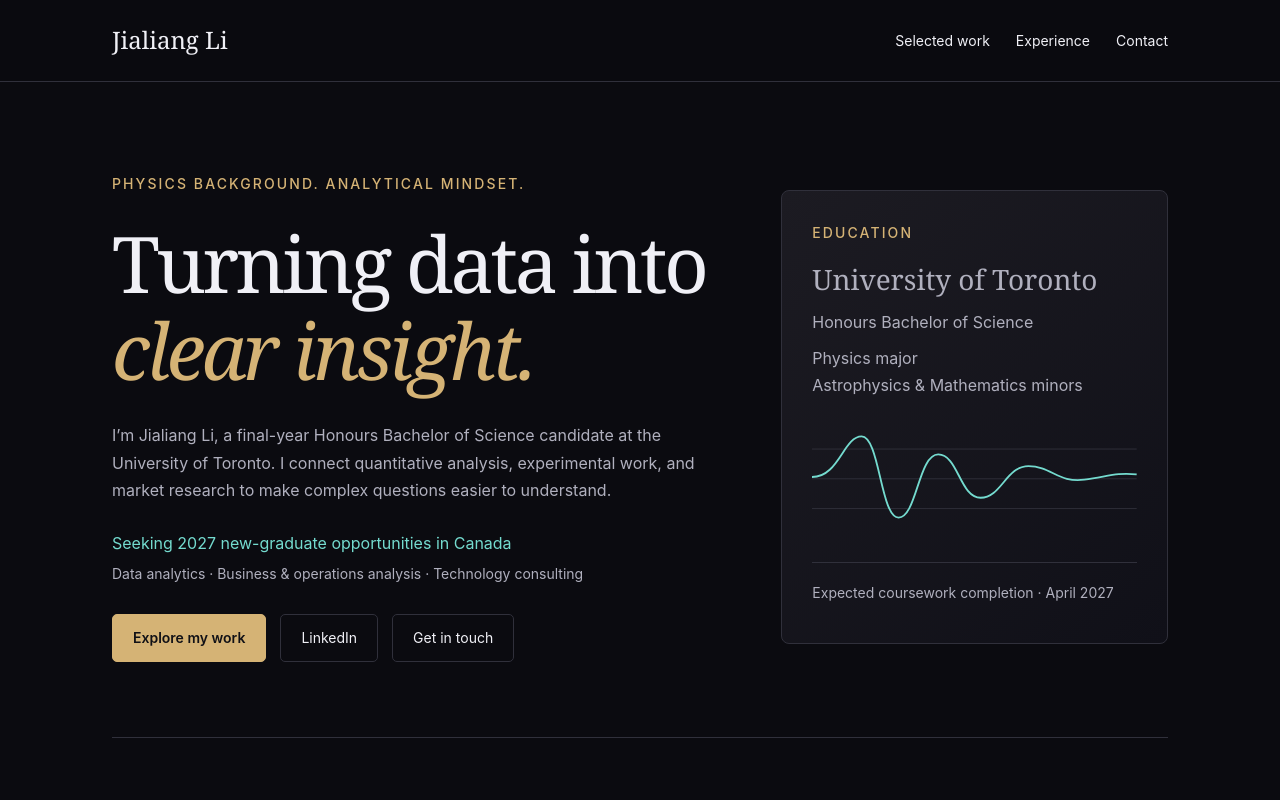
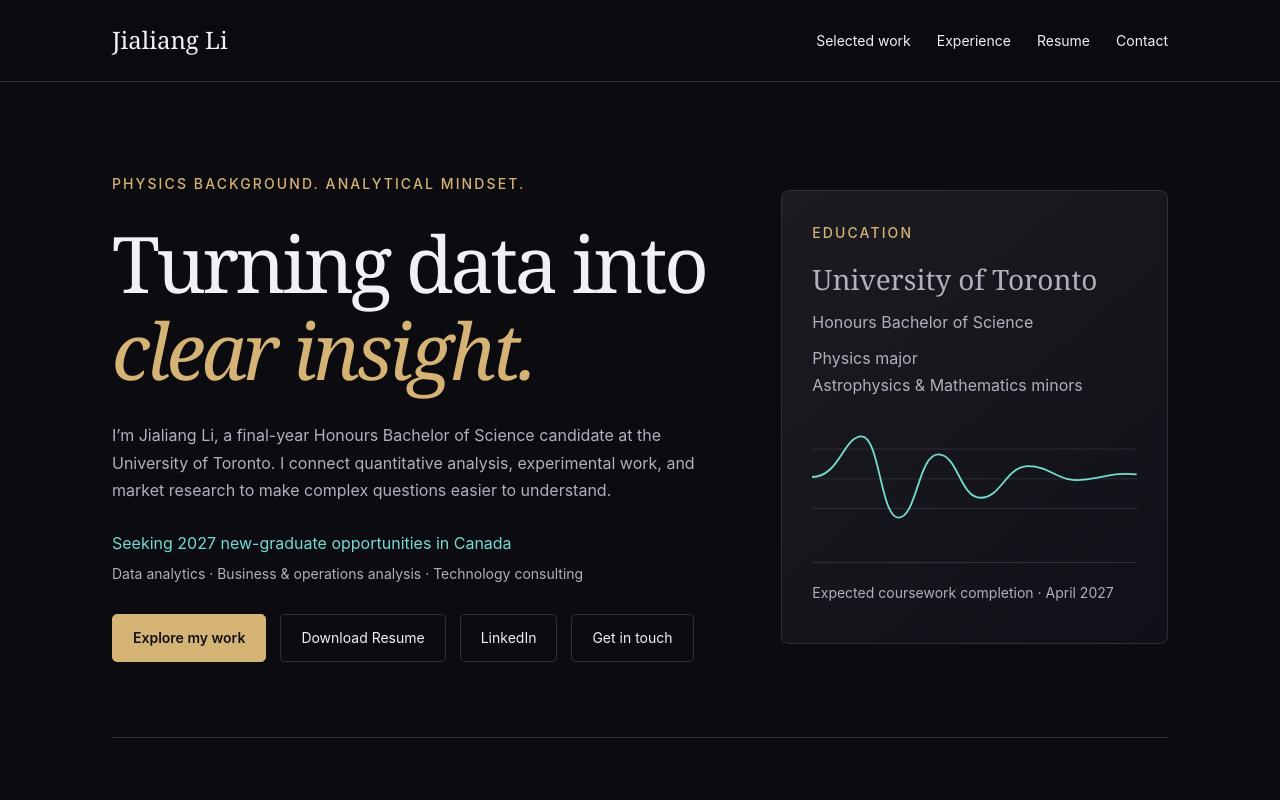
Before and after one commit to Jialing-L/Jialing-L.github.io, a plain HTML site: page index.html in a window 1280 px wide. Shown: the top 800 px of the page. Drawn offline with Linux system fonts and the light colour scheme.

Commit message:
Link current Canva resume from homepage and contact section

```diff
--- a/index.html
+++ b/index.html
@@ -36,6 +36,7 @@ body{margin:0;background:var(--bg);color:var(--text);font-family:Inter,system-ui
 <a href="#experience">
 <span >Experience</span>
 </a>
+<a href="Jialiang_Li_Resume.pdf">Resume</a>
 <a href="#contact">
 <span >Contact</span>
 </a>
@@ -56,6 +57,7 @@ body{margin:0;background:var(--bg);color:var(--text);font-family:Inter,system-ui
 <a class="btn primary" href="#work">
 <span >Explore my work</span>
 </a>
+<a class="btn" href="Jialiang_Li_Resume.pdf" download>Download Resume</a>
 <a class="btn" href="https://www.linkedin.com/in/jialiang-li-8a3243415/">LinkedIn</a>
 <a class="btn" href="#contact">
 <span >Get in touch</span>
@@ -206,6 +208,7 @@ body{margin:0;background:var(--bg);color:var(--text);font-family:Inter,system-ui
 <p >I’m looking for new-graduate and entry-level roles in Canada where data, research, and clear communication support better decisions. Expected coursework completion: April 2027.</p>
 <div class="actions">
 <a class="btn primary" href="mailto:ljliang.li@mail.utoronto.ca">Email me</a>
+<a class="btn" href="Jialiang_Li_Resume.pdf" download>Download Resume</a>
 <a class="btn" href="https://www.linkedin.com/in/jialiang-li-8a3243415/">LinkedIn</a>
 <a class="btn" href="https://github.com/Jialing-L">GitHub</a>
 </div>
```
Also changed, not shown: 1 other file.
